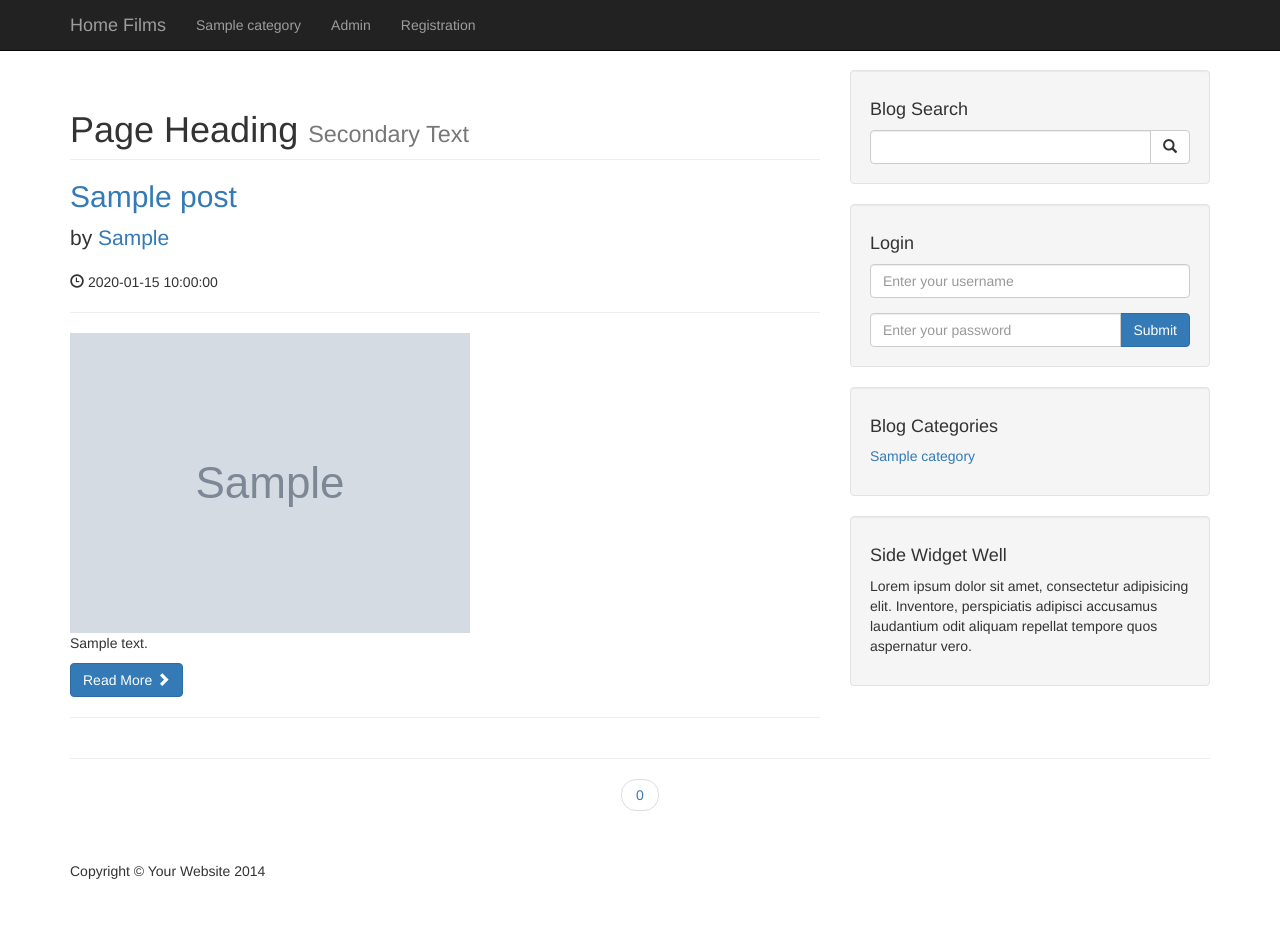
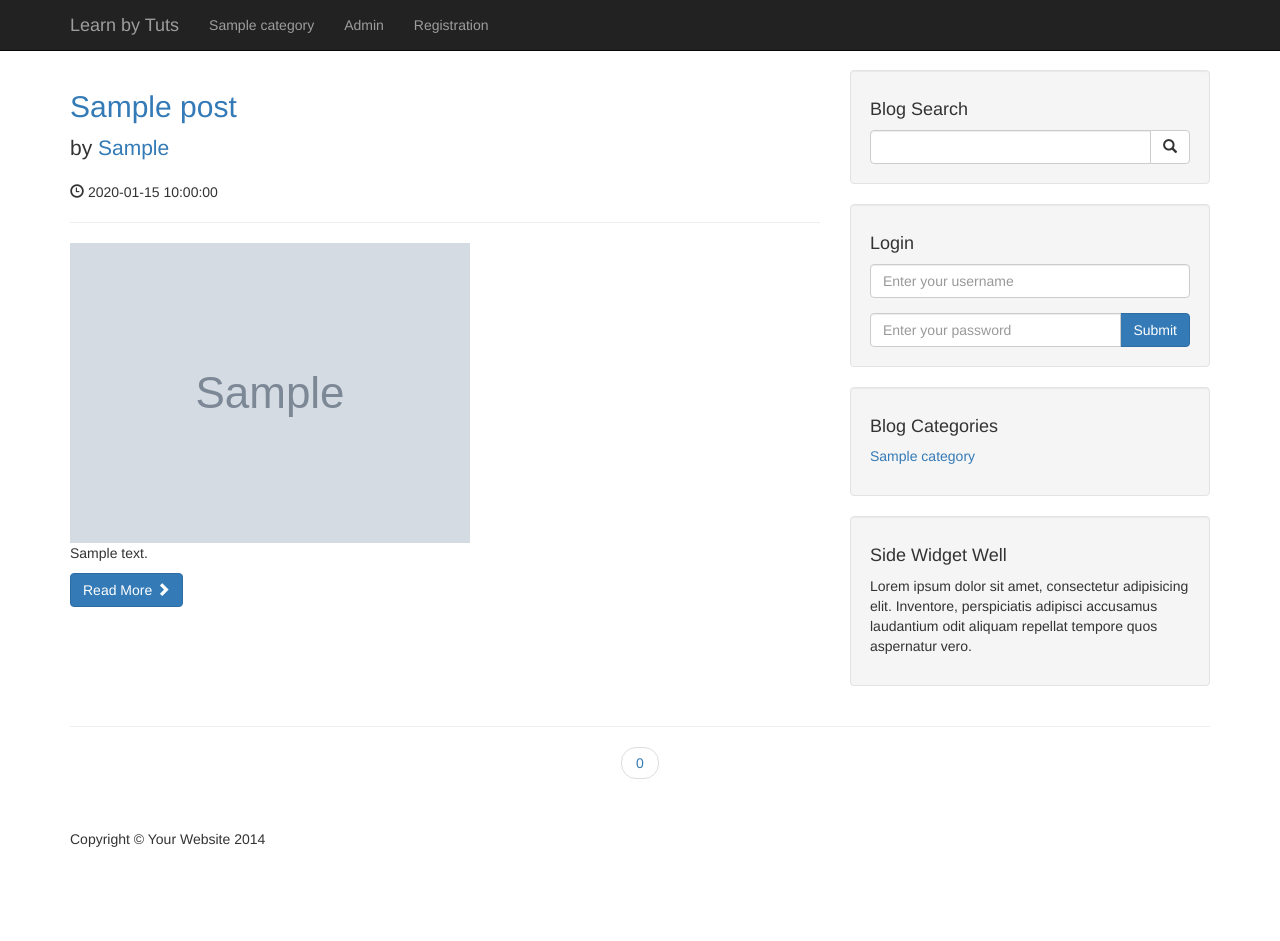
Before and after one commit to ahmedkhaeld/PersonalBlog, a PHP site: page / in a window 1280 px wide. After the commit the page ends 847 px from the top, so only its background shows below. Run offline with PHP 8.4, Linux system fonts and the light colour scheme; tables that the repository leaves empty or names only in its code hold one stand-in row (values such as "Sample post"); grey boxes marked "Sample" are stand-in pictures.

```diff
--- a/admin/includes/edit_post.php
+++ b/admin/includes/edit_post.php
@@ -98,7 +98,7 @@
       <div class="form-group">
           <label for="users">Users</label>
         <select name="post_user" id="">
-        <?phpecho "<option value='{$post_user}'>{$post_user} </option>"; ?>
+        <?php echo " <option value='{$post_user}'>'{$post_user}' </option> ";?>
         <?php
         $users_query = "SELECT * FROM users  ";
         $select_users= mysqli_query($connection, $users_query);
--- a/admin/includes/navigation.php
+++ b/admin/includes/navigation.php
@@ -62,7 +62,7 @@
                         </ul>
                     </li>
                     <li>
-                        <a href=""><i class="fa fa-fw fa-wrench"></i> Gategories </a>
+                        <a href="./categories.php"><i class="fa fa-fw fa-wrench"></i> Gategories </a>
                     </li>
                     <li class="">
                     <a href="./comments.php"><i class="fa fa-fw fa-file"></i> Comments</a>
--- a/includes/header.php
+++ b/includes/header.php
@@ -10,7 +10,7 @@
     <meta name="description" content="">
     <meta name="author" content="">
 
-    <title>Blog Home - Start Bootstrap Template</title>
+    <title>Blog Home </title>
 
     <!-- Bootstrap Core CSS -->
     <link href="css/bootstrap.min.css" rel="stylesheet">
--- a/includes/navigation.php
+++ b/includes/navigation.php
@@ -8,7 +8,7 @@
                     <span class="icon-bar"></span>
                     <span class="icon-bar"></span>
                 </button>
-                <a class="navbar-brand" href="index.php">Home Films</a>
+                <a class="navbar-brand" href="index.php">Learn by Tuts</a>
             </div>
             <!-- Collect the nav links, forms, and other content for toggling -->
             <div class="collapse navbar-collapse" id="bs-example-navbar-collapse-1">
--- a/index.php
+++ b/index.php
@@ -50,11 +50,6 @@ while ($row = mysqli_fetch_assoc($select_all_posts_query)){
 
 
 
-                <h1 class="page-header">
-                    Page Heading
-
-                    <small>Secondary Text</small>
-                </h1>
 
                 <!-- First Blog Post -->
                 <h2>
@@ -72,7 +67,7 @@ while ($row = mysqli_fetch_assoc($select_all_posts_query)){
                 <p> <?php echo $post_content ; ?></p>
                 <a class="btn btn-primary" href="#">Read More <span class="glyphicon glyphicon-chevron-right"></span></a>
 
-                <hr>
+
 
                 <?php  } }?>
 </div>
--- a/post.php
+++ b/post.php
@@ -42,9 +42,7 @@
 
 
 <h1 class="page-header">
-                    Page Heading
-                    <small>Secondary Text</small>
-                </h1>
+
 
                 <!-- First Blog Post -->
                 <h2>
@@ -59,7 +57,7 @@
                 <hr>
                 <p> <?php echo $post_content ; ?></p>
 
-               <hr>
+
 
 <?php             }
 
```
Also changed, not shown: images/apocalypse_now.jfif (deleted), images/feelings.jpg (deleted), images/html.png (added), images/js.png (added), images/linked list.png (added), images/php.png (added), images/python.png (added).
